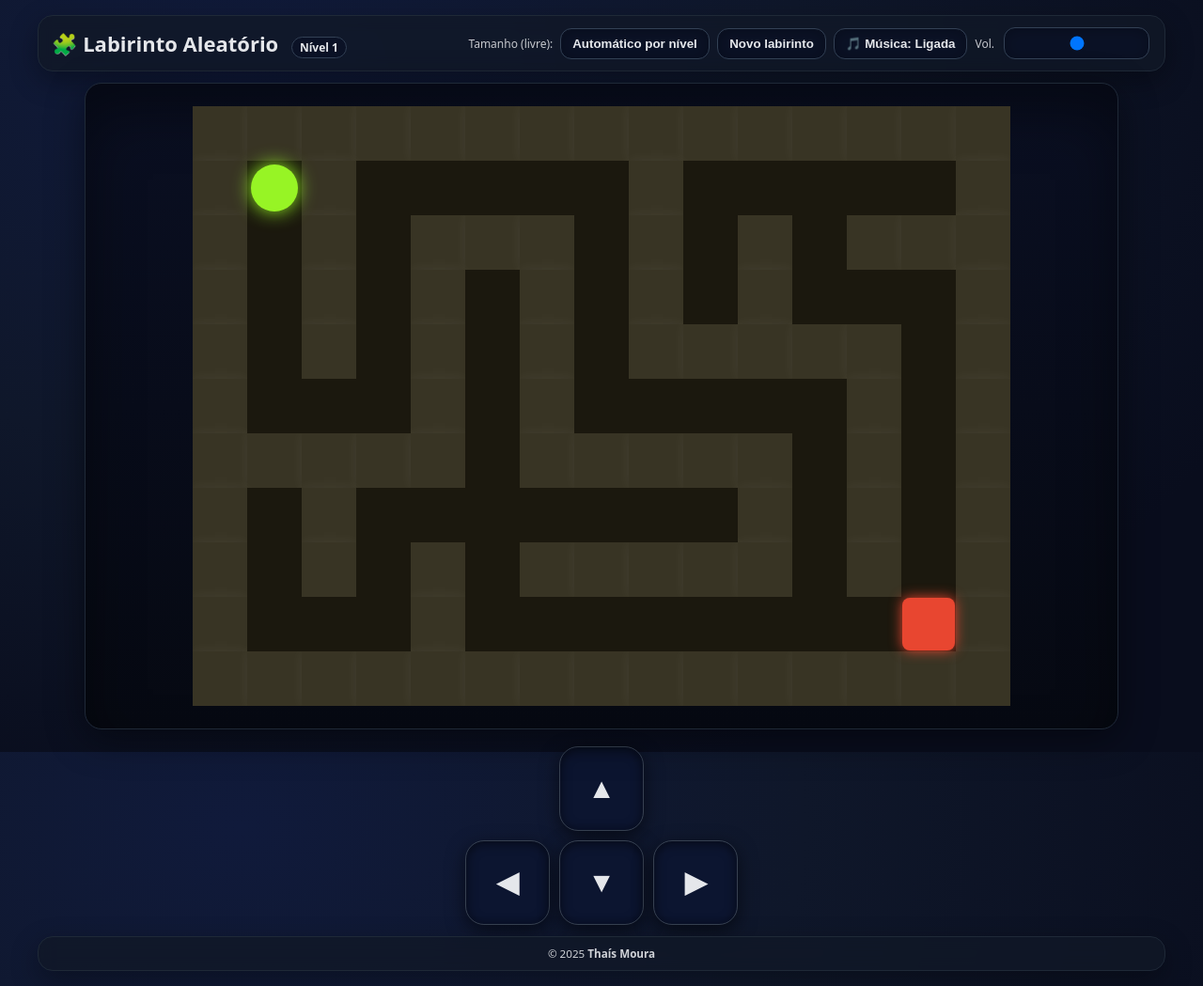
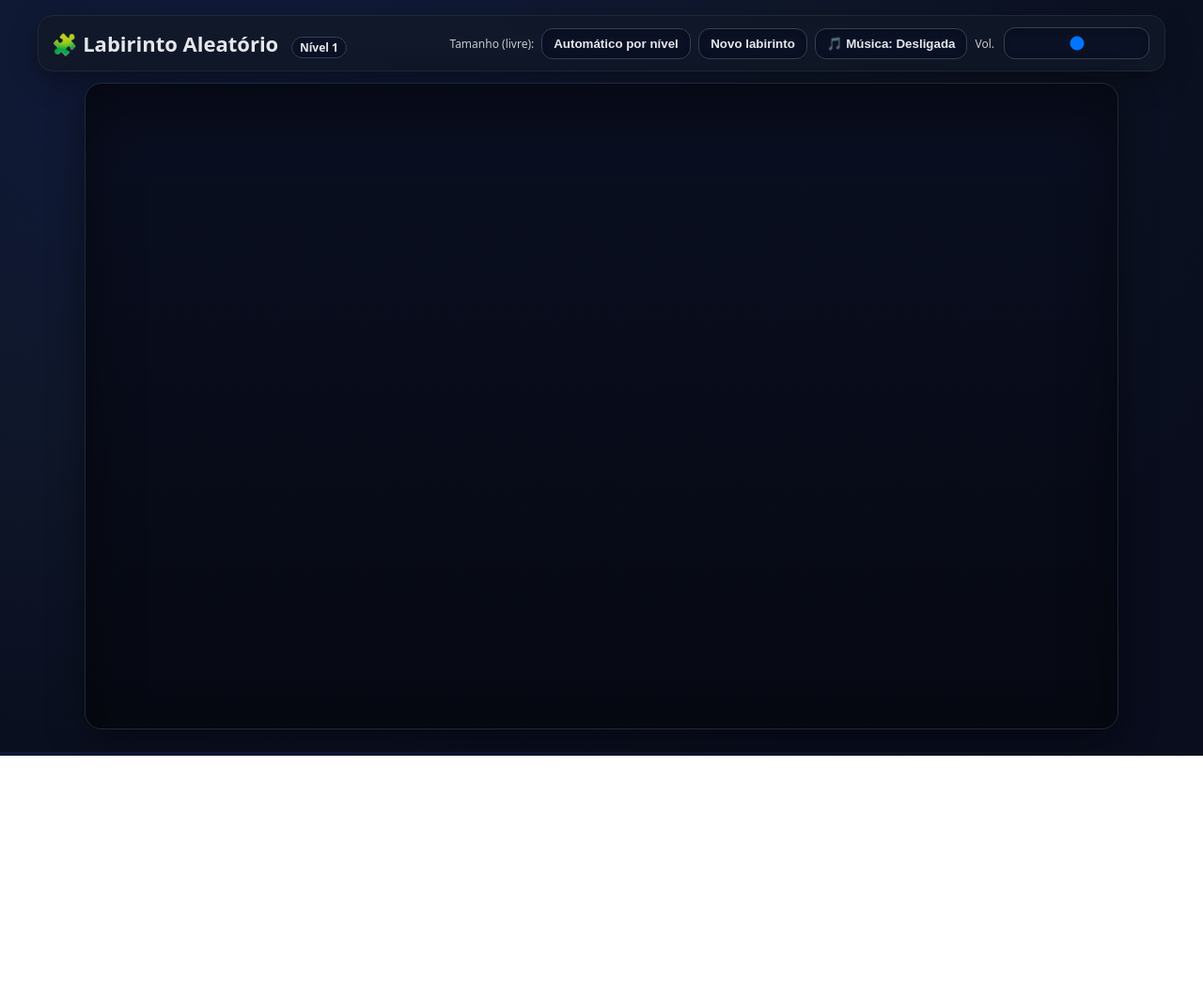
Before and after one commit to thaaismoura/labirinto-aleatorio, a plain HTML site: page index.html in a window 1280 px wide. Shown: the whole page at 94% size. After the commit the page ends 804 px from the top, so only its background shows below. Drawn offline with Linux system fonts and the light colour scheme.

Commit message:
Update index.html

```diff
--- a/index.html
+++ b/index.html
@@ -5,9 +5,7 @@
   <meta name="viewport" content="width=device-width, initial-scale=1, viewport-fit=cover" />
   <title>Labirinto Aleatório</title>
   <link rel="stylesheet" href="style.css" />
-  <!--
-    © 2025 Thaís Moura — Licenciado sob MIT. Código-fonte no GitHub.
-      -->
+  <!-- © 2025 Thaís Moura — Licenciado sob MIT. -->
 </head>
 <body>
   <div class="wrap">
@@ -41,33 +39,4 @@
           <h2 id="winTitle">🎉 Você venceu!</h2>
           <p id="winDesc">Nível concluído. Bora subir o desafio?</p>
           <div class="row">
-            <button class="btn" id="againBtn">Repetir nível</button>
-            <button class="btn primary" id="nextBtn">Próximo nível ▶</button>
-          </div>
-        </div>
-      </div>
-    </div>
-
-    <!-- CONTROLES ABAIXO DO JOGO -->
-    <div class="under-controls" id="underControls" aria-label="Controles de movimento">
-      <div class="uc-row">
-        <button class="uc-btn" data-d="up" aria-label="Cima">▲</button>
-      </div>
-      <div class="uc-row">
-        <button class="uc-btn" data-d="left" aria-label="Esquerda">◀</button>
-        <button class="uc-btn" data-d="down" aria-label="Baixo">▼</button>
-        <button class="uc-btn" data-d="right" aria-label="Direita">▶</button>
-      </div>
-    </div>
-
-    <footer>
-      <small>© 2025 <strong>Thaís Moura</strong></small>
-    </footer>
-  </div>
-
-  <!-- 🎵 Trilha: use exatamente esse nome de arquivo -->
-  <audio id="bgm" src="Lenny Pixels - Funky n Blinky - 8bit.mp3" preload="auto" loop playsinline></audio>
-
-  <script src="script.js"></script>
-</body>
-</html>
+            <butt
```
